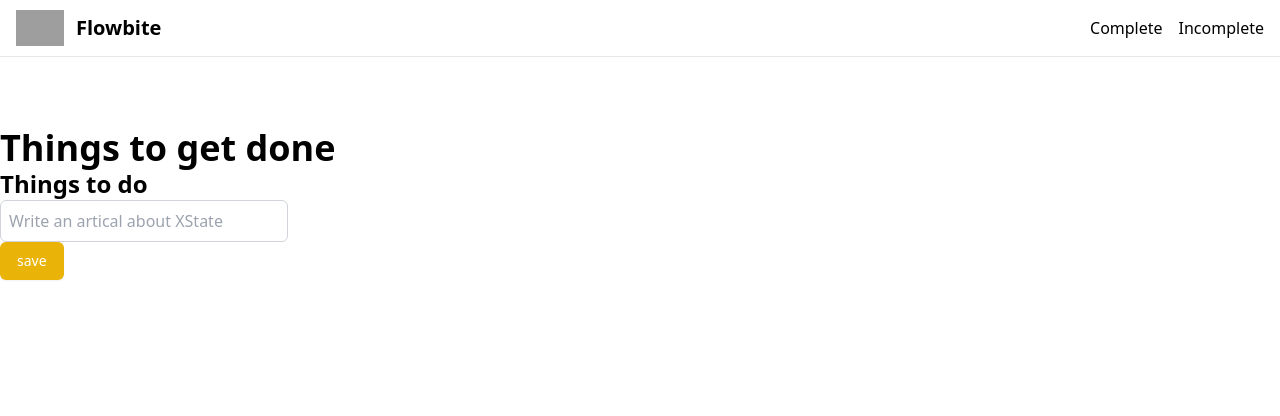
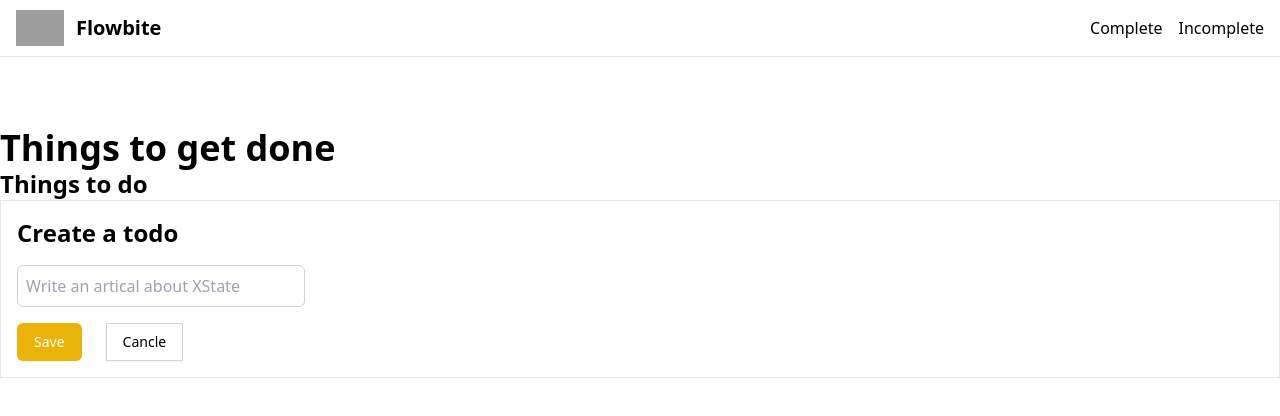
Before and after one commit to suniljoshi26/TodoAppTS, a React (Vite) app: page / in a window 1280 px wide. Shown: the top 416 px of the page. Built offline with nearby package versions, Linux system fonts and the light colour scheme; grey boxes are pictures that could not be loaded.

Commit message:
todo form

```diff
--- a/src/App.tsx
+++ b/src/App.tsx
@@ -1,9 +1,10 @@
 import { useState } from "react";
 import Button from "./Button";
 import H1 from "./H1";
-import H3 from "./h3";
+import H3 from "./H3";
 import Input from "./Input";
 import { NavBar } from "./NavBar";
+import TodoForn from "./TodoForn";
 
 function App() {
   const [count, setCount] = useState(0);
@@ -14,8 +15,7 @@ function App() {
       <NavBar />
       <H1 title=" Things to get done"></H1>
       <H3 title="Things to do"></H3>
-      <Input />
-      <Button>save</Button>
+      <TodoForn />
     </div>
   );
 }
--- /dev/null
+++ b/src/TodoForn.tsx
@@ -0,0 +1,21 @@
+import React from "react";
+import Button from "./Button";
+import H3 from "./H3";
+import Input from "./Input";
+
+const TodoForn = () => {
+  return (
+    <div className="border border-gray-200 p-4 ">
+      <H3 title="Create a todo" />
+      <div className="mt-4">
+        <Input />
+      </div>
+      <div className="space-x-6 mt-4 ">
+        <Button>Save</Button>
+        <Button them="secondary">Cancle</Button>
+      </div>
+    </div>
+  );
+};
+
+export default TodoForn;
```
